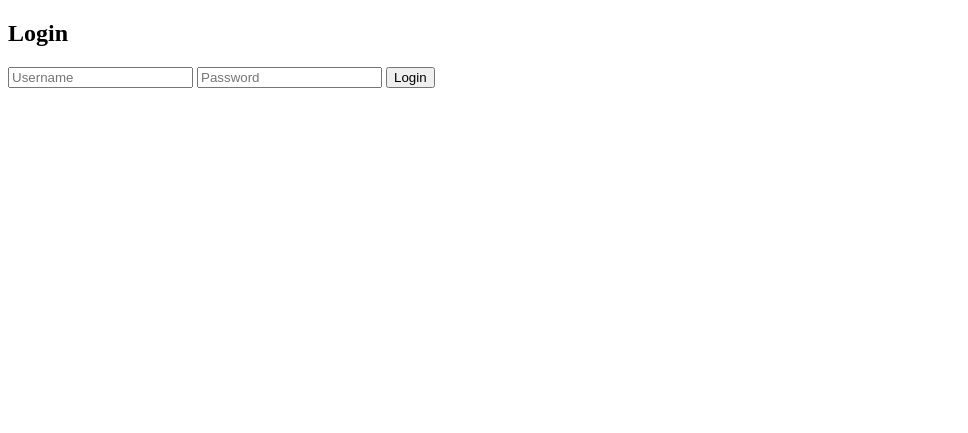
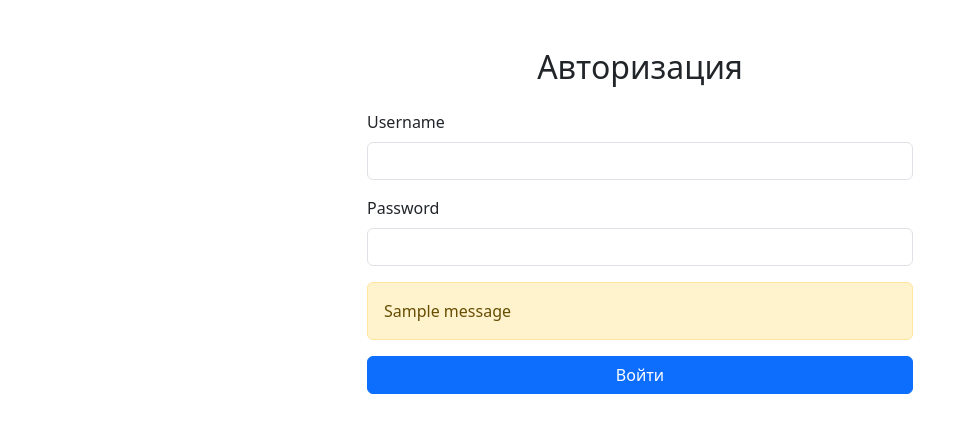
Before and after one commit to hixwizard/async_bot, a Python web app: template src/templates/login.html in a window 1280 px wide. Shown: the top 433 px of the page, without its empty margins (0-968 px from the left). Run offline with Jinja, Linux system fonts and the light colour scheme; the template is opened without the code that fills it, so the values that code supplies are empty, except form fields; one stand-in notice (Sample message) is shown; form fields are guessed from the names that the template uses.

Commit message:
Добавить страницу входа

```diff
--- a/infra/docker-compose.yml
+++ b/infra/docker-compose.yml
@@ -1,5 +1,4 @@
 services:
-  name: trunin
   db:
     image: postgres:15
     environment:
--- a/src/templates/login.html
+++ b/src/templates/login.html
@@ -1,17 +1,42 @@
 <!DOCTYPE html>
-<html lang="en">
+<html lang="ru">
 <head>
     <meta charset="UTF-8">
-    <meta http-equiv="X-UA-Compatible" content="IE=edge">
     <meta name="viewport" content="width=device-width, initial-scale=1.0">
-    <title>Login</title>
+    <title>Авторизация</title>
+    <link href="https://cdn.jsdelivr.net/npm/bootstrap@5.3.0-alpha1/dist/css/bootstrap.min.css" rel="stylesheet">
 </head>
 <body>
-    <h2>Login</h2>
-    <form method="POST" action="{{ url_for('login') }}">
-        <input type="text" name="username" placeholder="Username" required>
-        <input type="password" name="password" placeholder="Password" required>
-        <button type="submit">Login</button>
-    </form>
+<div class="container mt-5">
+    <div class="row justify-content-center">
+        <div class="col-md-6">
+            <h2 class="text-center mb-4">Авторизация</h2>
+            <form action="{{ url_for('login') }}" method="post">
+                {{ form.hidden_tag() }}
+                <div class="mb-3">
+                    {{ form.username.label(class="form-label") }}
+                    {{ form.username(class="form-control", required=True) }}
+                </div>
+                <div class="mb-3">
+                    {{ form.password.label(class="form-label") }}
+                    {{ form.password(class="form-control", required=True) }}
+                </div>
+                {% with messages = get_flashed_messages(with_categories=true) %}
+                    {% if messages %}
+                        <div class="alert alert-warning" role="alert">
+                            {% for category, message in messages %}
+                                <div>{{ message }}</div>
+                            {% endfor %}
+                        </div>
+                    {% endif %}
+                {% endwith %}
+                <div class="d-grid">
+                    <button type="submit" class="btn btn-primary">Войти</button>
+                </div>
+            </form>
+        </div>
+    </div>
+</div>
+<script src="https://cdn.jsdelivr.net/npm/bootstrap@5.3.0-alpha1/dist/js/bootstrap.bundle.min.js"></script>
 </body>
 </html>
```
